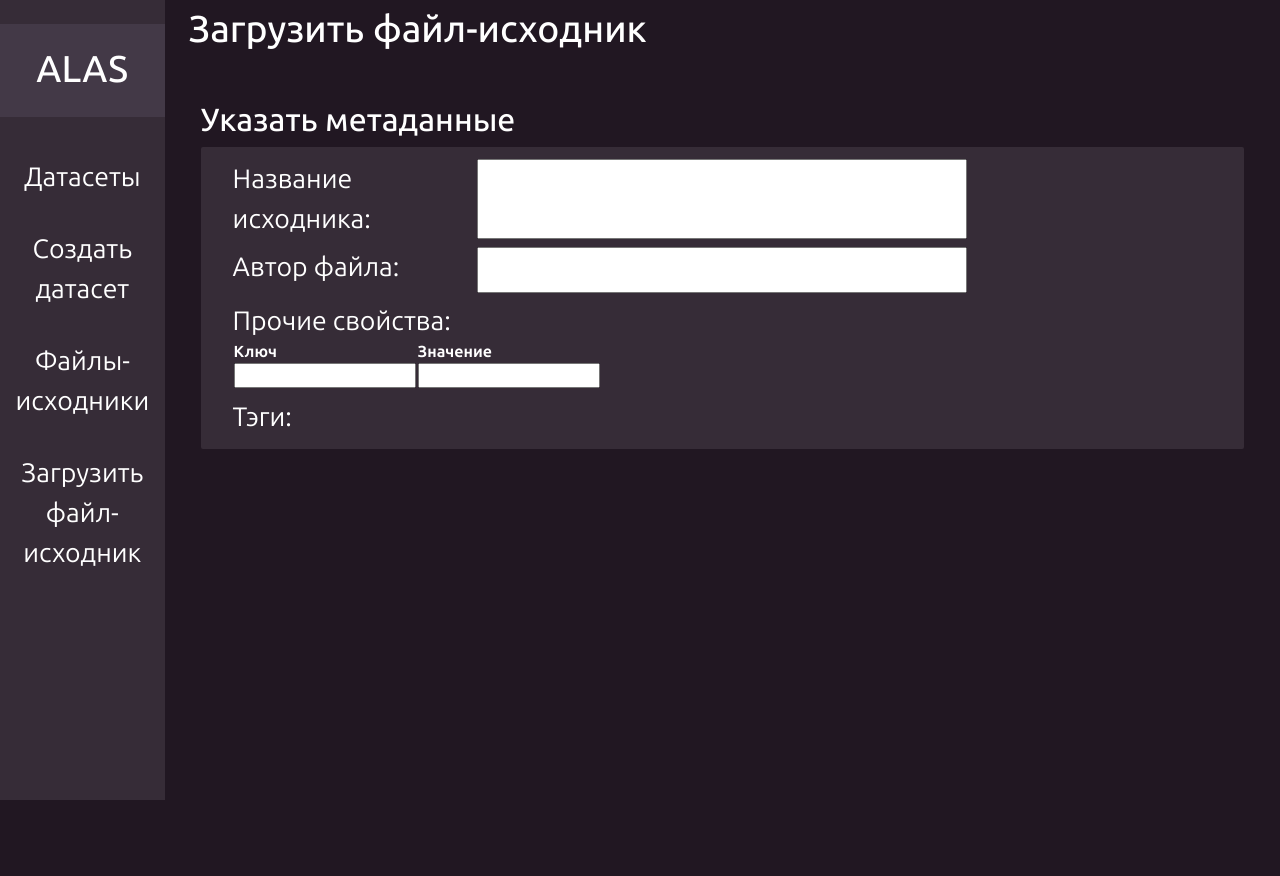
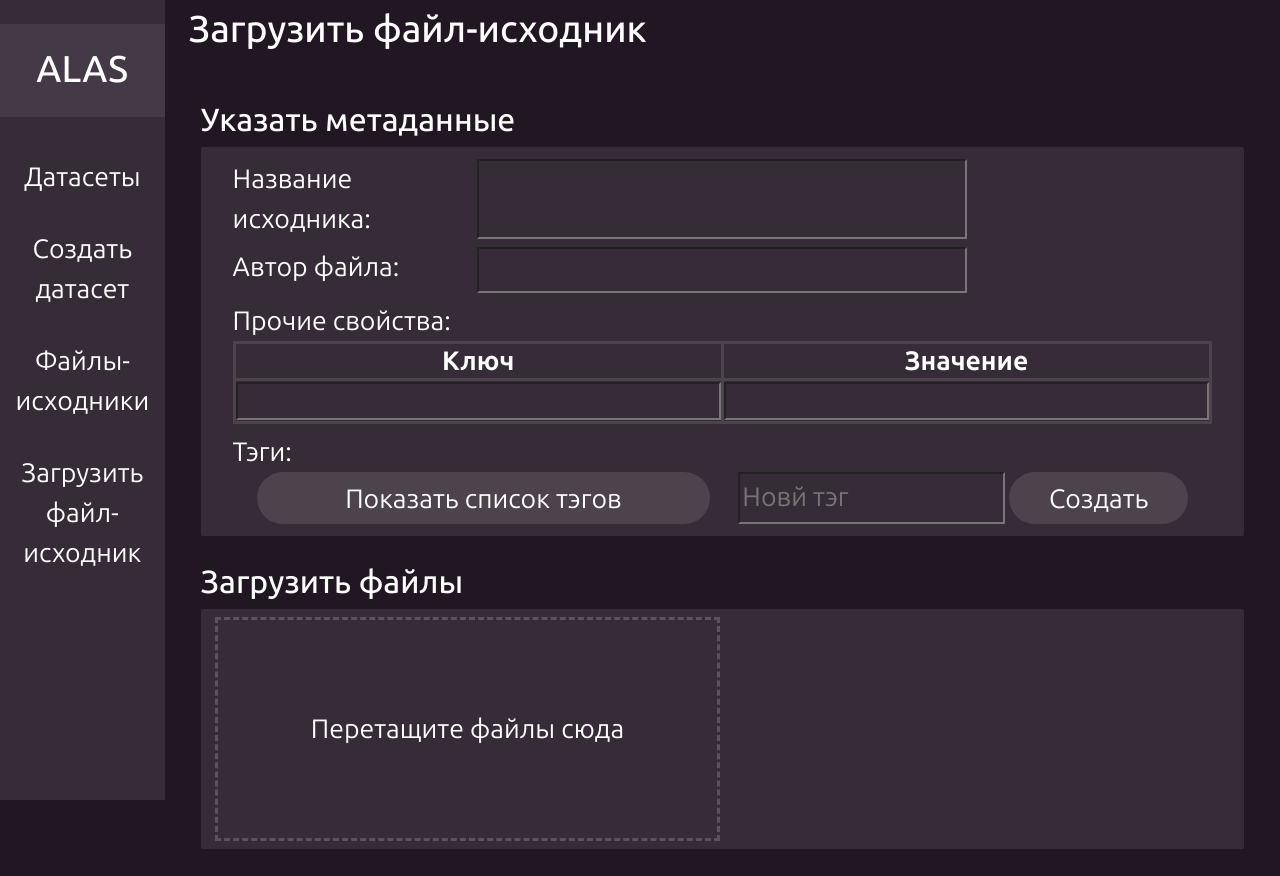
Before and after one commit to Vasilenkovi/ASSR, a Django app: page /source/new-source in a window 1280 px wide. Before the commit the page ends 800 px from the top, so only its background shows below. Run offline with Django 5.2, Linux system fonts and the light colour scheme; data that the repository does not hold is empty; some libraries are stand-ins or nearby versions.

Commit message:
added: frontend source file upload

```diff
--- /dev/null
+++ b/AssrWeb/static/css/forms.css
@@ -0,0 +1,60 @@
+#tag-list {
+    position: absolute;
+    z-index: 1000;
+    background-color: #5B525F;
+    width: 100%;
+    height: 12rem;
+    left: 0px;
+    margin-top: 0.25rem;
+    overflow-y: auto;
+    border: 3px solid #4C434D
+}
+
+#file-div {
+    overflow-y: auto;
+    height: 28vh;
+}
+
+.kv-overflow {
+    max-height: 30vh;
+    overflow-y: auto;
+}
+
+.file-upload {
+    width: 100%;
+    height: 30vh;
+}
+
+.frame-h-3 {
+    height: 30vh;
+}
+
+.file-border {
+    border: 3px, dashed, #5B525F;
+    height: 28vh;
+    width: 99%;
+    text-align: center;
+}
+
+.file-pill {
+    background-color: #4C434D;
+    border: 2px, solid, #889078;
+    border-radius: 29px;
+}
+
+.file-delete-button {
+    background: transparent;
+    border: transparent;
+    box-shadow: none
+}
+
+.file-name {
+    overflow-x: hidden;
+    overflow-y: hidden;
+    width: 85%;
+    height: 2.5rem;
+}
+
+input {
+    background: transparent;
+}
--- a/AssrWeb/static/css/main.css
+++ b/AssrWeb/static/css/main.css
@@ -16,8 +16,17 @@
     background-color: #362C37;
 }
 
+.frame-bg-alt {
+    background-color: #5B525F;
+}
+
 .frame-pill {
     border-radius: 2px;
+}
+
+.frame-b {
+    border-color: #4C434D;
+    border-width: 3px;
 }
 
 .main-text {
@@ -34,3 +43,42 @@
 .align-center {
     text-align: center;
 }
+
+.px-0 {
+    padding-left: 0;
+    padding-right: 0;
+}
+
+.btn-main {
+    background-color: #4C434D;
+    border-radius: 27px;
+    height: 3.25rem;
+}
+
+.pos-rel {
+    position: relative;
+}
+
+.pos-abs {
+    position: absolute;
+}
+
+.z-top {
+    z-index: 1000;
+}
+
+.w-60 {
+    width: 60%;
+}
+
+.w-40 {
+    width: 40%;
+}
+
+.px-0 {
+    padding-left: 0 !important;
+    padding-right: 0 !important;
+}
+.transparent {
+    opacity: 0.0;
+}
--- /dev/null
+++ b/AssrWeb/static/js/file/source_file.js
@@ -0,0 +1,14 @@
+class SourceFile {
+    constructor(name, binary_file) {
+        this.name = name
+        this.binary_file = binary_file
+    }
+
+    name = ""
+    author = ""
+    key_value ={}
+    tags = []
+    binary_file = null
+}
+
+export default SourceFile
--- a/AssrWeb/static/js/widgets/table_keys.js
+++ b/AssrWeb/static/js/widgets/table_keys.js
@@ -10,13 +10,15 @@ function check_rows(e) {
 
         const tr = document.createElement("tr")
         tr.id = "current-kv-row"
+        tr.classList.add("frame-b")
 
         for (var i = 0; i < 2; i++) {
             const td = document.createElement("td")
+            td.classList.add("frame-b", "container-fluid", "w-50", "px-0")
 
             const td_input = document.createElement("input")
             td_input.type = "text"
-            td_input.classList.add("kv-inputs")
+            td_input.classList.add("kv-inputs", "w-100", "main-text")
             td_input.addEventListener("change", check_rows)
             td_input.addEventListener("change", delete_empty)
 
@@ -60,3 +62,5 @@ function main() {
 }
 
 window.addEventListener("DOMContentLoaded", main)
+
+export default check_rows
--- a/AssrWeb/templates/SourceFiles/create.html
+++ b/AssrWeb/templates/SourceFiles/create.html
@@ -1,9 +1,16 @@
 {% extends "base.html" %}
+{% load static %}
+
+{% block link %}
+    <link rel="stylesheet" type="text/css" href="{% static 'css/forms.css' %}">
+{% endblock %}
 
 {% block content %}
     <h3 class="header-text mt-2 mb-5">Загрузить файл-исходник</h3>
     <div class="container-fluid">
         <h2>Указать метаданные</h2>
         {% include "includes/metadataForm.html" %}
+        <h2>Загрузить файлы</h2>
+        {% include "includes/fileUploadForm.html" %}
     </div>
 {% endblock %}
--- a/AssrWeb/templates/base.html
+++ b/AssrWeb/templates/base.html
@@ -16,6 +16,8 @@
         <style>
             @import url('https://fonts.googleapis.com/css2?family=Ubuntu+Sans:ital,wght@0,100..800;1,100..800&display=swap');
         </style>
+            {% block link %}
+            {% endblock %}
     </head>
     <body id="body-bg" class="main-text">
         <div class="d-flex w-100">
--- /dev/null
+++ b/AssrWeb/templates/includes/fileUploadForm.html
@@ -0,0 +1,20 @@
+{% load static %}
+
+<form class="container-fluid frame-bg frame-pill pos-rel d-flex">
+    <div class="container-fluid pos-rel frame-bg frame-h-3 px-0 w-50">
+        <div class="pos-abs file-upload d-flex justify-content-center mt-2">
+            <div class="container-fluid file-border d-flex flex-column justify-content-center">
+                Перетащите файлы сюда
+            </div>
+        </div>
+        <input type="file" id="source-files" class="pos-abs file-upload transparent" name="source-files" multiple>
+    </div>
+
+    <div class="pos-rel w-50">
+        <div id="file-div" class="container-fluid d-flex flex-column pos-abs">
+
+        </div>
+    </div>
+
+    <script type="module" src="{% static 'js/file/file_upload_form.js' %}"></script>
+</form>
--- a/AssrWeb/templates/includes/metadataForm.html
+++ b/AssrWeb/templates/includes/metadataForm.html
@@ -5,22 +5,39 @@
 
         <div class="container-fluid d-flex justify-content-left my-1">
             <label class="w-25" for="{{metadataForm.name.id_for_label}}">Название исходника: </label>
-            {% render_field metadataForm.name class="w-50" %}
+            {% render_field metadataForm.name class="w-50 main-text" %}
         </div>
 
         <div class="container-fluid d-flex justify-content-left my-1">
             <label class="w-25" for="{{metadataForm.author.id_for_label}}">Автор файла: </label>
-            {% render_field metadataForm.author class="w-50" %}
+            {% render_field metadataForm.author class="w-50 main-text" %}
         </div>
 
         <div class="container-fluid d-flex flex-column my-1">
             <label for="{{metadataForm.keyValue.id_for_label}}">Прочие свойства: </label>
-            {% render_field metadataForm.keyValue class="w-100 main-text" %}
+            <div class="pos-rel kv-overflow">
+                {% render_field metadataForm.keyValue class="w-100 main-text frame-b" %}
+            </div>
         </div>
 
         <div class="container-fluid d-flex flex-column my-1">
-            <label for="">Тэги: </label>
-            {% render_field metadataForm.tag %}
+            <label for="tag-list">Тэги: </label>
+            <div class="container-fluid d-flex justify-content-between">
+                <div class="container-fluid pos-rel">
+                    <button class="btn btn-main main-text w-100" type="button" data-bs-toggle="collapse" data-bs-target="#tag-list" aria-expanded="false" aria-controls="tag-list">
+                        Показать список тэгов
+                    </button>
+                    <div class="collapse" id="tag-list">
+                        {% render_field metadataForm.tag class="px-2" %}
+                    </div>
+                </div>
+                <div class="container-fluid d-flex justify-content-between">
+                    <input class="w-60 main-text mx-1" type="text" name="new-tag" id="new-tag" placeholder="Новй тэг">
+                    <button class="btn btn-main main-text w-40" type="button">
+                        Создать
+                    </button>
+                </div>
+            </div>
         </div>
     </div>
 </form>
--- a/AssrWeb/templates/widgets/table_keys.html
+++ b/AssrWeb/templates/widgets/table_keys.html
@@ -1,23 +1,23 @@
 {% load static %}
 
-<div class="kv-widget" {% for name, value in widget.attrs.items %}{% if value is not False %} {{ name }}{% if value is not True %}="{{ value|stringformat:'s' }}"{% endif %}{% endif %}{% endfor %}>
-    <table>
+<div class="kv-widget">
+    <table {% for name, value in widget.attrs.items %}{% if value is not False %} {{ name }}{% if value is not True %}="{{ value|stringformat:'s' }}"{% endif %}{% endif %}{% endfor %}>
         <thead>
-            <tr>
-                <th>Ключ</th>
-                <th>Значение</th>
+            <tr class="frame-b">
+                <th class="align-center frame-b">Ключ</th>
+                <th class="align-center frame-b">Значение</th>
             </tr>
         </thead>
         <tbody id="kv-append">
-            <tr id="current-kv-row">
-                <td>
-                    <input type="text" class="kv-inputs">
+            <tr id="current-kv-row" class="frame-b">
+                <td class="frame-b container-fluid w-50 px-0">
+                    <input type="text" class="kv-inputs w-100 main-text">
                 </td>
-                <td>
-                    <input type="text" class="kv-inputs">
+                <td class="frame-b container-fluid w-50 px-0">
+                    <input type="text" class="kv-inputs w-100 main-text">
                 </td>
             </tr>
         </tbody>
     </table>
-    <script src="{% static 'js/widgets/table_keys.js' %}"></script>
+    <script type="module" src="{% static 'js/widgets/table_keys.js' %}"></script>
 </div>
```
Also changed, not shown: AssrWeb/static/js/file/collect_metadata.js (added, +35 -0 lines), AssrWeb/static/js/file/file_upload_form.js (added, +77 -0 lines), AssrWeb/static/js/file/load_metadata.js (added, +45 -0 lines).
